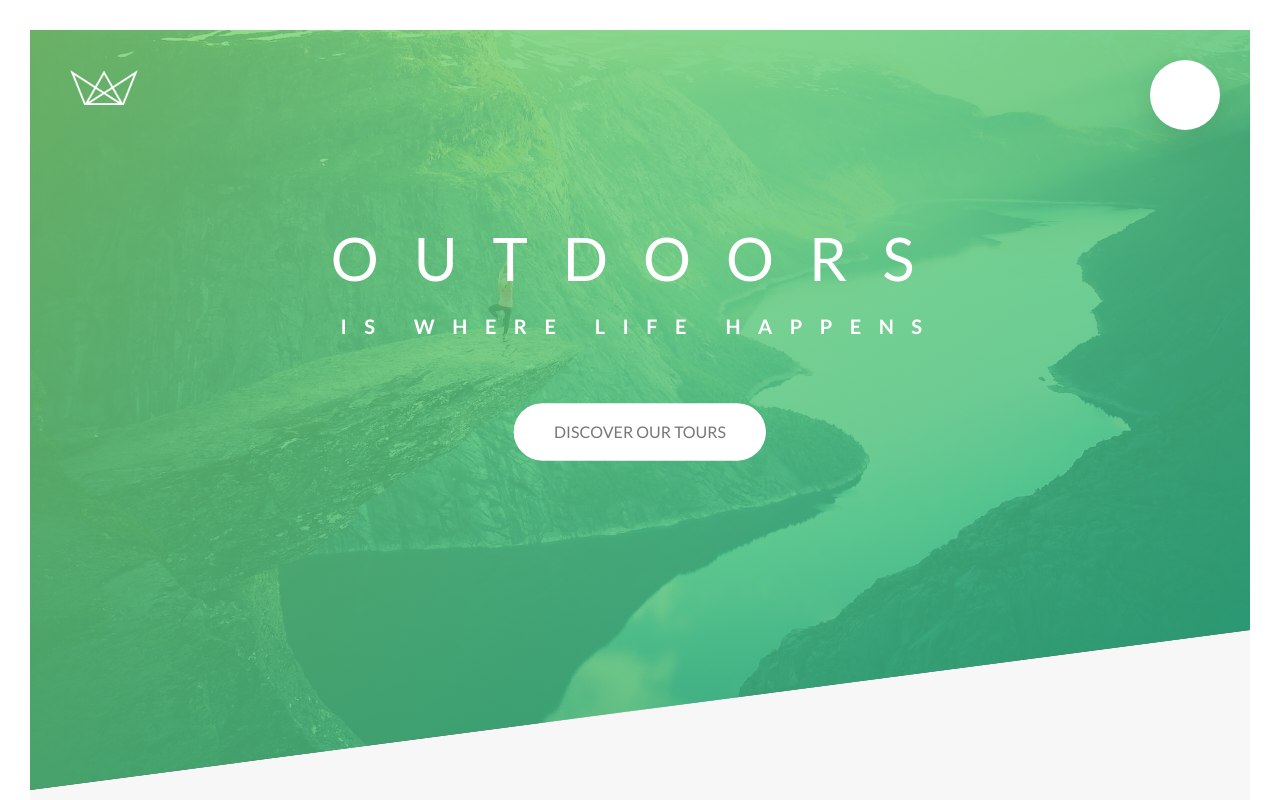
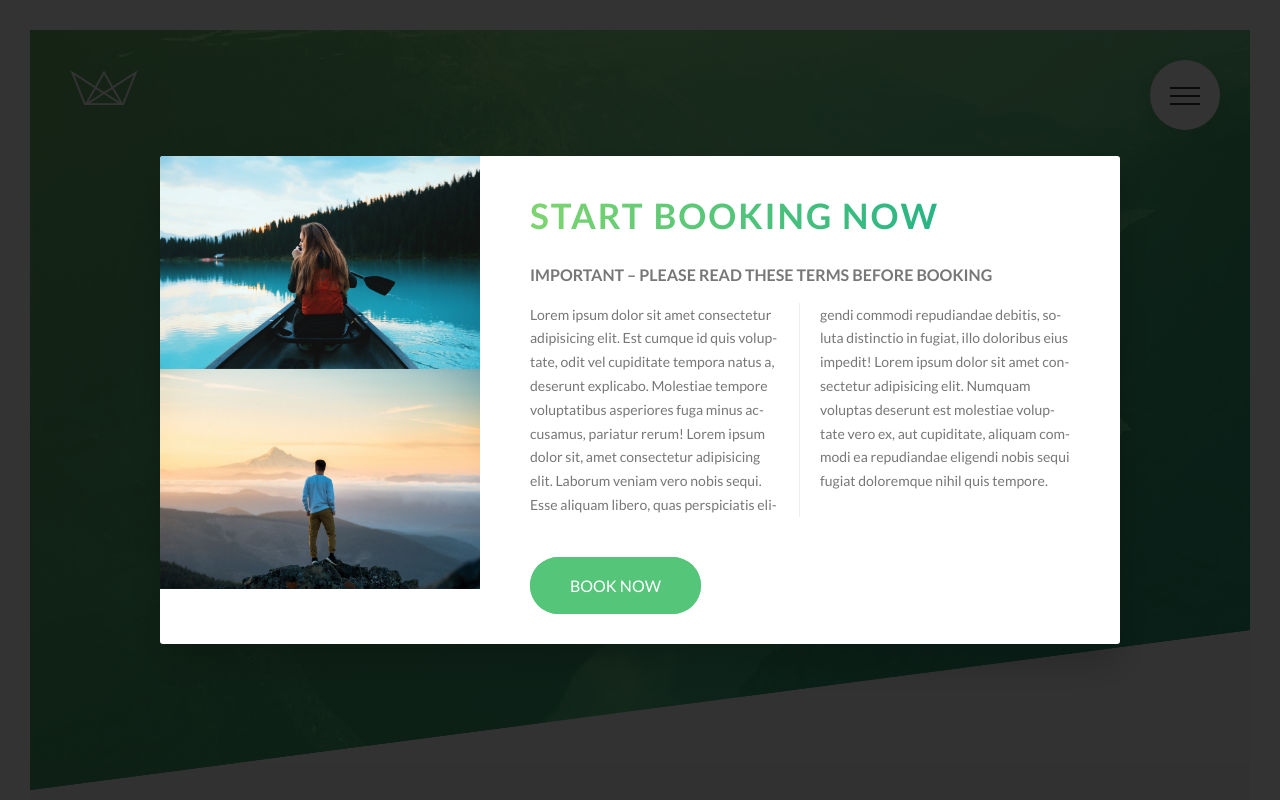
Before and after one commit to KaitlynSalemi/advanced-css-natours, a website: page index.html in a window 1280 px wide. Shown: the top 800 px of the page. Drawn offline with Linux system fonts and the light colour scheme.

Commit message:
popup added

```diff
--- a/index.html
+++ b/index.html
@@ -333,6 +333,22 @@
                 </div>
             </div>
         </footer>
+        <div class="popup">
+            <div class="popup__content">
+                <div class="popup__left">
+                    <img src="img/nat-8.jpg" alt="Tour photo" class="popup__img">
+                    <img src="img/nat-9.jpg" alt="Tour photo" class="popup__img">
+                </div>
+                <div class="popup__right">
+                     <h2 class="heading-secondary u-margin-bottom-small">Start Booking Now</h2>
+                     <h3 class="heading-tertiary u-margin-bottom-small">Important &ndash; Please read these terms before booking</h3>
+                     <p class="popup__text">
+                         Lorem ipsum dolor sit amet consectetur adipisicing elit. Est cumque id quis voluptate, odit vel cupiditate tempora natus a, deserunt explicabo. Molestiae tempore voluptatibus asperiores fuga minus accusamus, pariatur rerum! Lorem ipsum dolor sit, amet consectetur adipisicing elit. Laborum veniam vero nobis sequi. Esse aliquam libero, quas perspiciatis eligendi commodi repudiandae debitis, soluta distinctio in fugiat, illo doloribus eius impedit! Lorem ipsum dolor sit amet consectetur adipisicing elit. Numquam voluptas deserunt est molestiae voluptate vero ex, aut cupiditate, aliquam commodi ea repudiandae eligendi nobis sequi fugiat doloremque nihil quis tempore.
+                     </p>
+                     <a href="#" class="btn btn--green">Book now</a>
+                </div>
+            </div>
+        </div>
         <!-- <section class='grid-test'>
             <div class='row'>
                 <div class='col-1-of-2'>
--- a/sass/abstracts/_mixins.scss
+++ b/sass/abstracts/_mixins.scss
@@ -5,3 +5,9 @@
         clear: both;
     }
 }
+@mixin absCenter {
+    position: absolute;
+    top: 50%;
+    left: 50%;
+    transform: translate(-50%, -50%);
+}
--- /dev/null
+++ b/sass/components/_popup.scss
@@ -0,0 +1,54 @@
+.popup {
+    height: 100vh;
+    width: 100%;
+    position: fixed;
+    top: 0;
+    left: 0;
+    background-color: rgba($color-black, .8);
+    z-index: 3000;
+
+    &__content {
+        @include absCenter;
+        width: 75%;
+        background-color: $color-white;
+        box-shadow: 0 2rem 4rem rgba($color-black, .2);
+        border-radius: 3px;
+        display: table;
+        overflow: hidden;
+    }
+
+    &__left {
+        width: 33.33333333%;
+        display: table-cell;
+    }
+
+    &__right {
+        width: 66.6666666%;
+        display: table-cell;
+        vertical-align: middle;
+        padding: 3rem 5rem;
+    }
+
+    &__img {
+        display: block;
+        width: 100%;
+    }
+
+    &__text {
+        font-size: 1.4rem;
+        margin-bottom: 4rem;
+
+        -moz-column-count: 2;
+        -moz-column-gap: 4rem;
+        -moz-column-rule: 1px solid $color-grey-light-2;
+
+        column-count: 2;
+        column-gap: 4rem;
+        column-rule: 1px solid $color-grey-light-2;
+
+        -moz-hyphens: auto;
+        -ms-hyphens: auto;
+        -webkit-hyphens: auto;
+        hyphens: auto;
+    }
+}
--- a/sass/main.scss
+++ b/sass/main.scss
@@ -17,6 +17,7 @@
 @import "components/composition";
 @import "components/feature-box";
 @import "components/form";
+@import "components/popup";
 @import "components/story";
 
 @import 'layout/footer';
```
Also changed, not shown: css/style.css.
